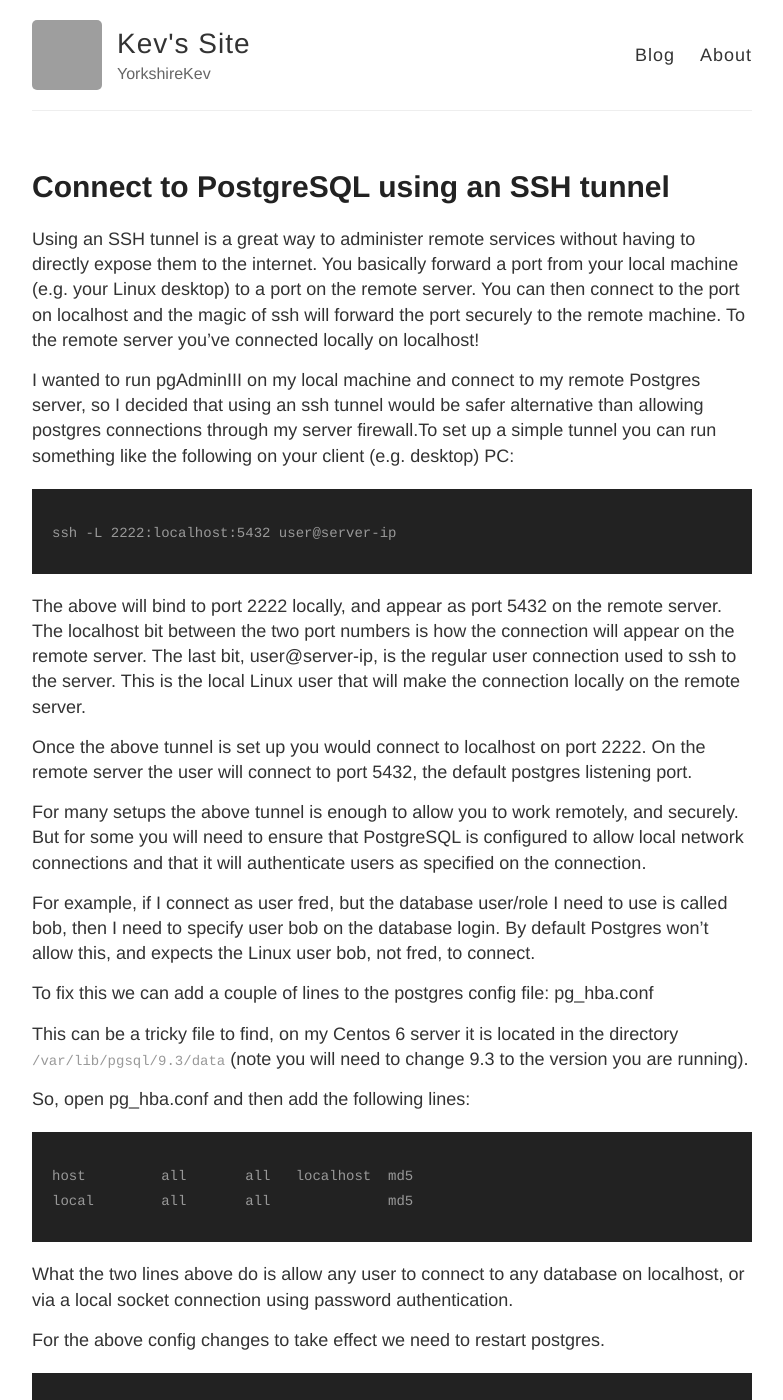
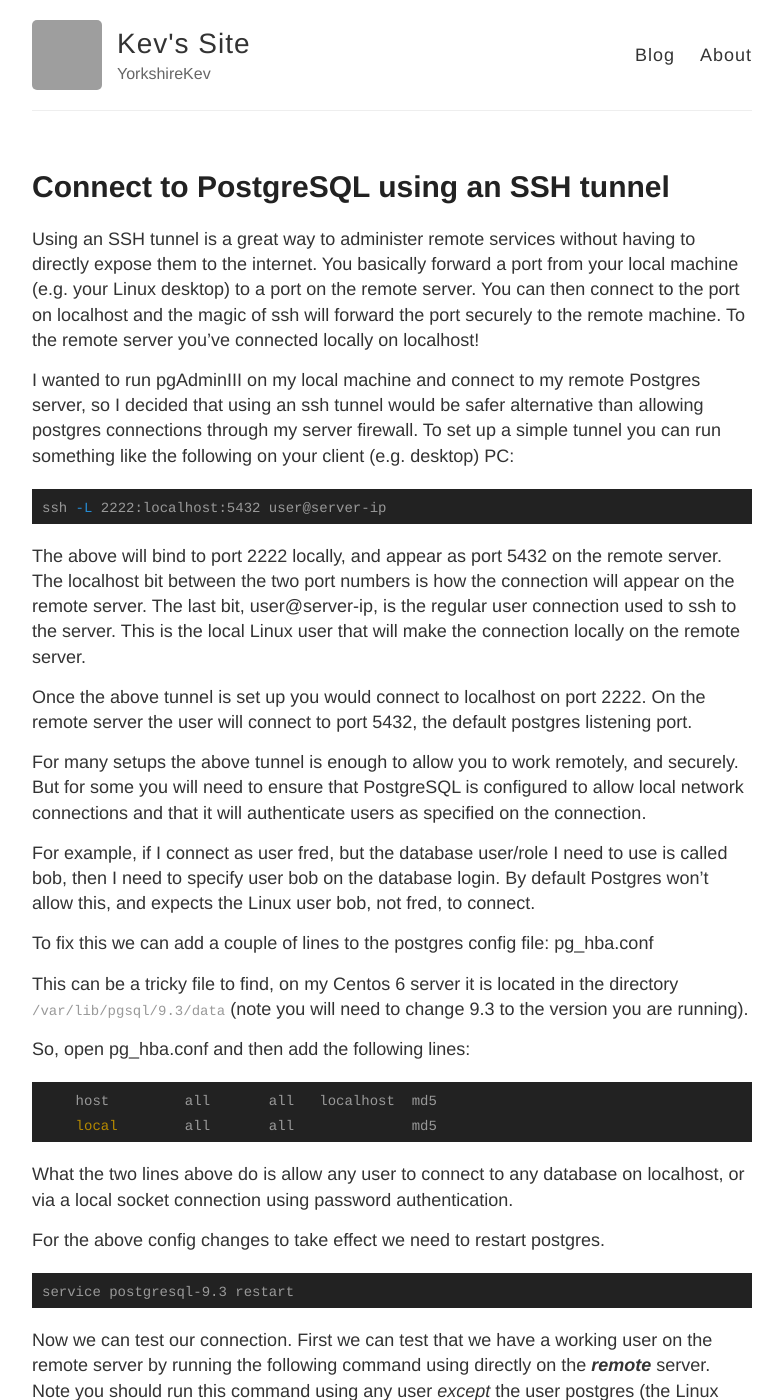
Before and after one commit to YorkshireKev/kevssite.com-jekyll-version, a Jekyll site: the page built from _posts/2014-01-04-connect-to-postgresql-using-an-ssh-tunnel.md, in a window 1280 px wide and 1400 px high. Shown: the whole window, without its empty margins (248-1031 px from the left). Built offline with Jekyll 4.4.1, drawn with Linux system fonts in a browser that asks for light colours; comment, search, counter and statistics services are not loaded; some of the changed text lies outside the part shown; grey boxes are pictures that could not be loaded.

Commit message:
Fix formatting on postgres ssh post

```diff
--- a/_posts/2014-01-04-connect-to-postgresql-using-an-ssh-tunnel.md
+++ b/_posts/2014-01-04-connect-to-postgresql-using-an-ssh-tunnel.md
@@ -12,11 +12,12 @@ tags:
   - postgresql
   - ssh tunnel
 ---
-Using an SSH tunnel is a great way to administer remote services without having to directly expose them to the internet. You basically forward a port from your local machine (e.g. your Linux desktop) to a port on the remote server. You can then connect to the port on localhost and the magic of ssh will forward the port securely to the remote machine. To the remote server you&#8217;ve connected locally on localhost!
+Using an SSH tunnel is a great way to administer remote services without having to directly expose them to the internet. You basically forward a port from your local machine (e.g. your Linux desktop) to a port on the remote server. You can then connect to the port on localhost and the magic of ssh will forward the port securely to the remote machine. To the remote server you've connected locally on localhost!
 
-I wanted to run pgAdminIII on my local machine and connect to my remote Postgres server, so I decided that using an ssh tunnel would be safer alternative than allowing postgres connections through my server firewall.<!--more-->To set up a simple tunnel you can run something like the following on your client (e.g. desktop) PC:
-
-    ssh -L 2222:localhost:5432 user@server-ip
+I wanted to run pgAdminIII on my local machine and connect to my remote Postgres server, so I decided that using an ssh tunnel would be safer alternative than allowing postgres connections through my server firewall. To set up a simple tunnel you can run something like the following on your client (e.g. desktop) PC:
+{% highlight bash %}
+ssh -L 2222:localhost:5432 user@server-ip
+{% endhighlight %}
 
 The above will bind to port 2222 locally, and appear as port 5432 on the remote server. The localhost bit between the two port numbers is how the connection will appear on the remote server. The last bit, user@server-ip, is the regular user connection used to ssh to the server. This is the local Linux user that will make the connection locally on the remote server.
 
@@ -24,30 +25,34 @@ Once the above tunnel is set up you would connect to localhost on port 2222. On
 
 For many setups the above tunnel is enough to allow you to work remotely, and securely. But for some you will need to ensure that PostgreSQL is configured to allow local network connections and that it will authenticate users as specified on the connection.
 
-For example, if I connect as user fred, but the database user/role I need to use is called bob, then I need to specify user bob on the database login. By default Postgres won&#8217;t allow this, and expects the Linux user bob, not fred, to connect.
+For example, if I connect as user fred, but the database user/role I need to use is called bob, then I need to specify user bob on the database login. By default Postgres won't allow this, and expects the Linux user bob, not fred, to connect.
 
 To fix this we can add a couple of lines to the postgres config file: pg_hba.conf
 
 This can be a tricky file to find, on my Centos 6 server it is located in the directory `/var/lib/pgsql/9.3/data` (note you will need to change 9.3 to the version you are running).
 
 So, open pg_hba.conf and then add the following lines:
-
+{% highlight bash %}
     host         all       all   localhost  md5
     local        all       all              md5
+{% endhighlight %}
 
 What the two lines above do is allow any user to connect to any database on localhost, or via a local socket connection using password authentication.
 
 For the above config changes to take effect we need to restart postgres.
-
-    service postgresql-9.3 restart
+{% highlight bash %}
+service postgresql-9.3 restart
+{% endhighlight %}
 
 Now we can test our connection. First we can test that we have a working user on the remote server by running the following command using directly on the ***remote*** server. Note you should run this command using any user *except* the user postgres (the Linux user postgres should be able to connect even without the above changes).
-
-    psql -h localhost -p 5432 -U postgres
+{% highlight bash %}
+psql -h localhost -p 5432 -U postgres
+{% endhighlight %}
 
 If that worked, then we can test via the SSH tunnel. On the client machine (the one you made the ssh tunnel from), open a new terminal and run the following command:
-
-    psql -h localhost -p 2222 -U postgres
+{% highlight bash %}
+psql -h localhost -p 2222 -U postgres
+{% endhighlight %}
 
 Remember, port 2222 is the local port we defined that will pop out on the remote server as port 5432.
 
```
